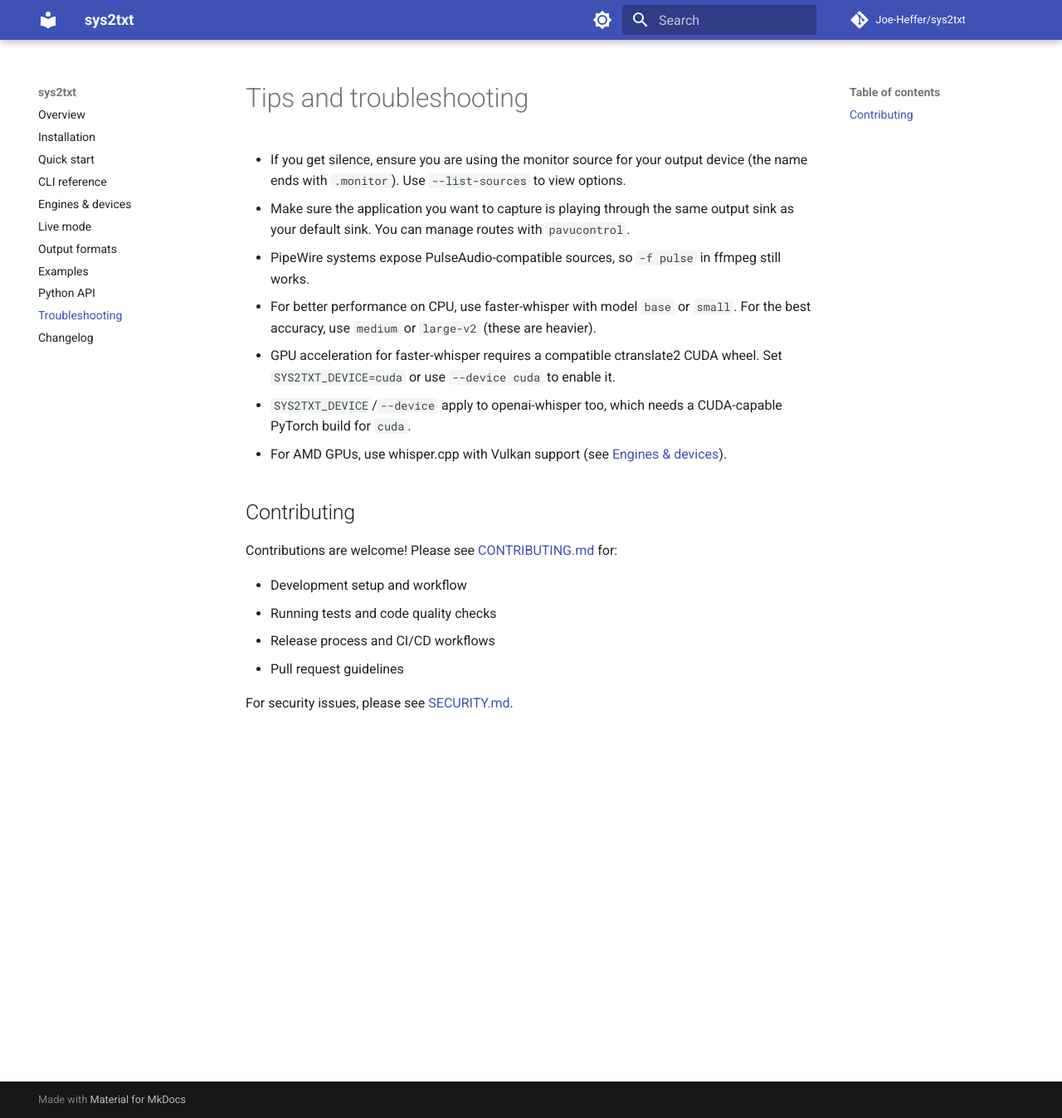
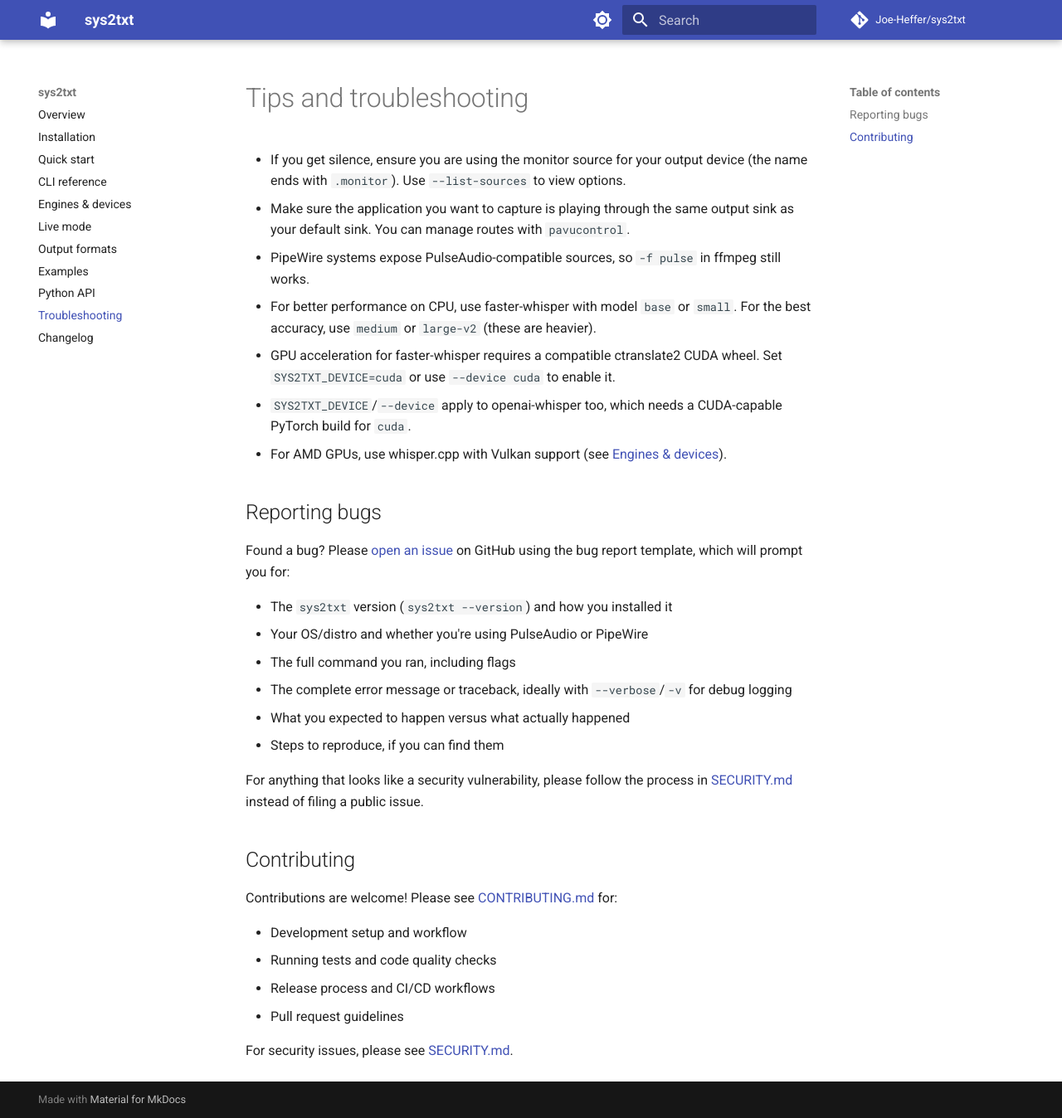
Before and after one commit to Joe-Heffer/sys2txt, an MkDocs documentation site: the page built from docs/troubleshooting.md, in a window 1280 px wide and 1348 px high. Shown: the whole window at 83% size. Built offline with MkDocs 1.6.1 and Material for MkDocs 9.7.7, drawn with Linux system fonts in a browser that asks for light colours; comment, search, counter and statistics services are not loaded.

Commit message:
docs: add bug reporting instructions (#112)
* docs: add bug reporting instructions to troubleshooting page

Contributors currently have no guidance on what to include when filing
a bug report, making issues harder to triage.

Co-Authored-By: Claude Sonnet 5 <noreply@anthropic.com>
Claude-Session: https://claude.ai/code/session_0179dZYnYjdcxCyRzzTUUhJd

* docs: add bug report issue template

Adds a structured GitHub issue form covering the fields the troubleshooting
guide asks users to include, and links the docs to the template instead of a
blank issue.

Co-Authored-By: Claude Sonnet 5 <noreply@anthropic.com>
Claude-Session: https://claude.ai/code/session_0179dZYnYjdcxCyRzzTUUhJd

---------

Co-authored-by: Claude Sonnet 5 <noreply@anthropic.com>

```diff
--- a/docs/troubleshooting.md
+++ b/docs/troubleshooting.md
@@ -7,6 +7,22 @@
 - GPU acceleration for faster-whisper requires a compatible ctranslate2 CUDA wheel. Set `SYS2TXT_DEVICE=cuda` or use `--device cuda` to enable it.
 - `SYS2TXT_DEVICE`/`--device` apply to openai-whisper too, which needs a CUDA-capable PyTorch build for `cuda`.
 - For AMD GPUs, use whisper.cpp with Vulkan support (see [Engines & devices](engines-and-devices.md#amd-gpu-vulkan)).
+
+## Reporting bugs
+
+Found a bug? Please [open an issue](https://github.com/Joe-Heffer/sys2txt/issues/new/choose) on
+GitHub using the bug report template, which will prompt you for:
+
+- The `sys2txt` version (`sys2txt --version`) and how you installed it
+- Your OS/distro and whether you're using PulseAudio or PipeWire
+- The full command you ran, including flags
+- The complete error message or traceback, ideally with `--verbose`/`-v` for debug logging
+- What you expected to happen versus what actually happened
+- Steps to reproduce, if you can find them
+
+For anything that looks like a security vulnerability, please follow the process in
+[SECURITY.md](https://github.com/Joe-Heffer/sys2txt/blob/main/SECURITY.md) instead of filing a
+public issue.
 
 ## Contributing
 
```
Also changed, not shown: 2 other files.
